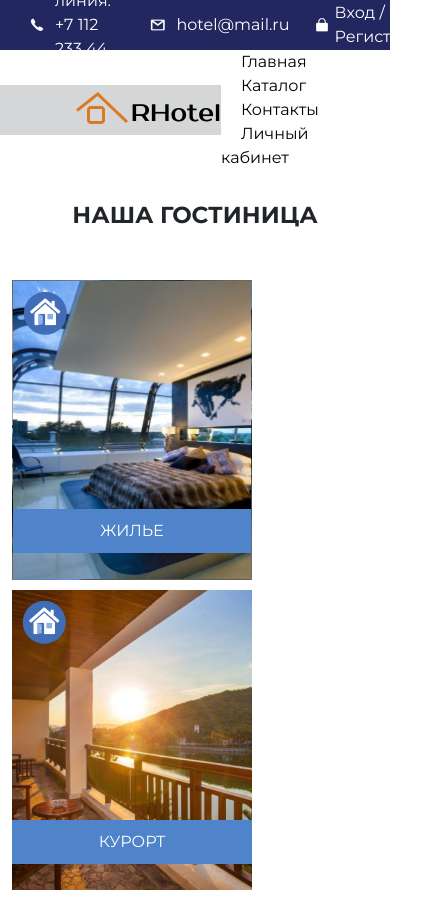
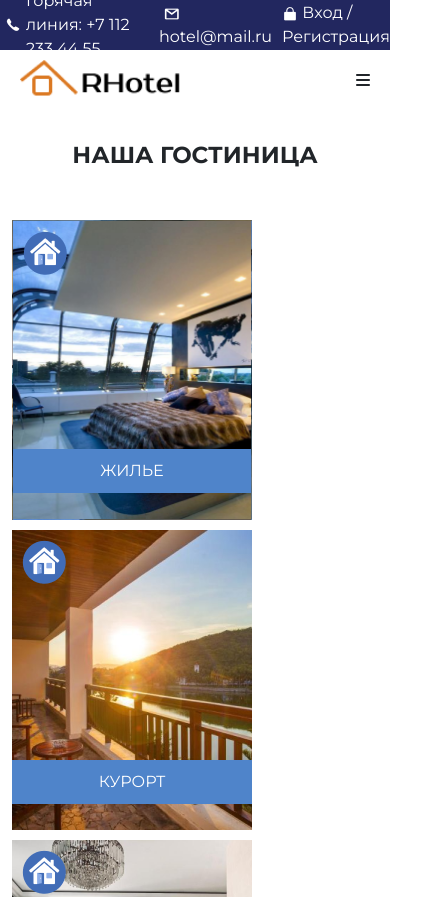
Before and after one commit to Rigoletti/project, a plain HTML site: page kuzmin/index.html in a window 390 px wide. Shown: the top 897 px of the page, 443 px wide, since content can reach past the window. Drawn offline with nearby package versions, Linux system fonts and the light colour scheme.

Commit message:
адаптация header + burger menu

```diff
--- a/kuzmin/assets/scss/blocks/_footer.scss
+++ b/kuzmin/assets/scss/blocks/_footer.scss
@@ -63,6 +63,7 @@
     justify-content: center;
     align-items: center;
     padding: 20px;
+    margin-top: -90px;
   }
 
   .container {
@@ -138,7 +139,7 @@
   .wrapper .instagram:hover .tooltip,
   .wrapper .github:hover .tooltip,
   .wrapper .youtube:hover .tooltip {
-    color: #ffffff;
+    color: #ec0000;
   }
 
   .wrapper .facebook:hover {
--- a/kuzmin/assets/scss/blocks/_header.scss
+++ b/kuzmin/assets/scss/blocks/_header.scss
@@ -1,56 +1,94 @@
-// header 1
-.header1{
+header {
+  position: relative;
+  a{
+    color: white;
+    text-decoration: none;
+  }
+  .vhod{
+    margin-left: 10px;
+  }
+}
+
+
+.header1 {
   background-color: #22275F;
   color: white;
   height: 50px;
   display: flex;
   align-items: center;
-  section{
+}
+
+.header1 section {
   display: flex;
   align-items: center;
   width: 100%;
+}
 
-    div{
-      margin-left: 24px;
+.header1 .phone {
   display: flex;
-      align-items: center
+  align-items: center;
+  margin-right: 20px;
 }
-    img{
-      margin-right: 5px;
-    }
-    a{
-      text-decoration: none;
-      color: white;
-    }
-  }
-}
-// header 2
-.header2{
+
+.header2 {
   display: flex;
   justify-content: space-between;
   align-items: center;
-  img{
-    margin-left: 64px;
+  padding: 10px 20px;
 }
-  .logo{
-   background-color: rgb(213, 214, 216);
-   width: 600px;
-   height: 50px;
+
+.header2 .logo img {
+  height: 40px;
+}
+
+.navigation {
   display: flex;
-   align-items: center;
 }
-  a{
-    text-decoration: none;
-    color: black;
-    margin-left: 12px;
-  }
+
 .navigation a {
   margin-left: 20px;
   text-decoration: none;
-    color: #000;
+  color: rgb(255, 255, 255);
 }
-  .navigation{
+
+.burger {
+  display: none;
+  flex-direction: column;
+  cursor: pointer;
+}
+
+.burger div {
+  width: 30px;
+  height: 3px;
+  background-color: white;
+  margin: 4px 0;
+  transition: 0.4s;
+}
+
+/* Адаптивные стили */
+@media (max-width: 768px) {
+  .header2 {
+    flex-direction: row;
+    align-items: center;
+  }
+
+  .navigation {
+    display: none;
+    flex-direction: column;
+    position: absolute;
+    background-color: #22275F;
+    width: 100%;
+    top: 50px;
+    left: 0;
+    z-index: 10;
+  }
+
+  .navigation.active {
+    display: flex;
+  }
+
+  .burger {
+    display: flex;
     margin-left: auto;
-  padding-right: 120px
   }
 }
--- a/kuzmin/index.html
+++ b/kuzmin/index.html
@@ -24,18 +24,18 @@
             Горячая линия: +7 112 233 44 55
           </div>
           <div>
-            <img src="./assets/img/Gmail Logo.png" alt="phone" />
+            <img src="./assets/img/Gmail Logo.png" alt="email" />
             hotel@mail.ru
           </div>
-          <div>
-            <img src="./assets/img/Lock.png" alt="phone" />
+          <div class="vhod">
+            <img src="./assets/img/Lock.png" alt="login" />
             <a href="./assets/pages/reg.html">Вход / Регистрация</a>
           </div>
         </section>
       </div>
       <div class="header2">
         <div class="logo">
-          <a href="./index.html"><img src="./assets/img/logo.png" alt="" /></a>
+          <a href="./index.html"><img src="./assets/img/logo.png" alt="Логотип" /></a>
         </div>
         <nav class="navigation">
           <a href="">Главная</a>
@@ -43,7 +43,16 @@
           <a href="">Контакты</a>
           <a href="">Личный кабинет</a>
         </nav>
+        <div class="burger" id="burger">
+          <i class="fas fa-bars"></i>
+        </div>
       </div>
+      <script>
+        document.getElementById('burger').addEventListener('click', function() {
+          const navigation = document.querySelector('.navigation');
+          navigation.classList.toggle('active');
+        });
+      </script>
     </header>
     <!-- main -->
     <main>
```
Also changed, not shown: kuzmin/assets/pages/reg.html (+13 -4 lines), kuzmin/assets/css/main.css, 1 other file. Lines whose indentation alone changed are shown as unchanged.
